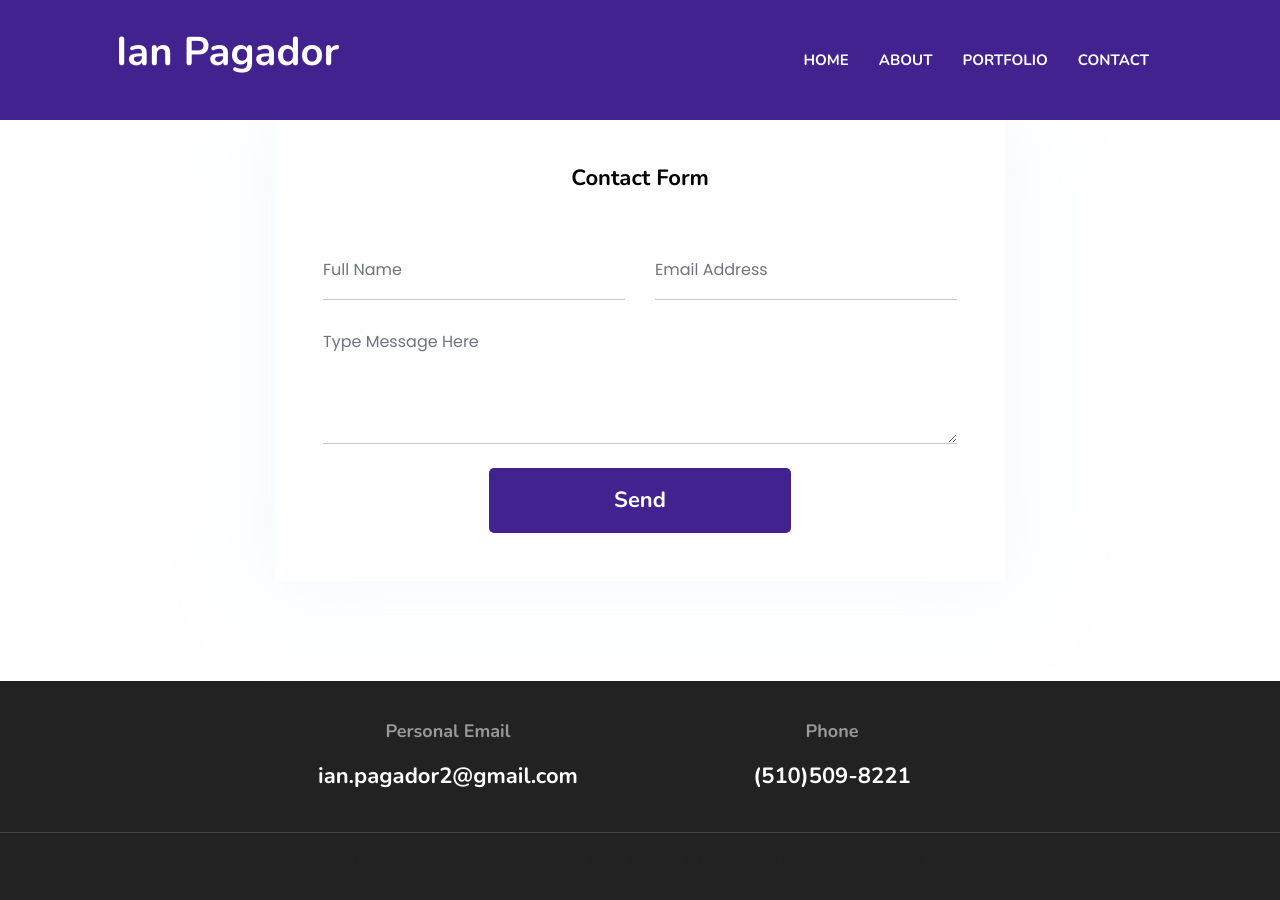
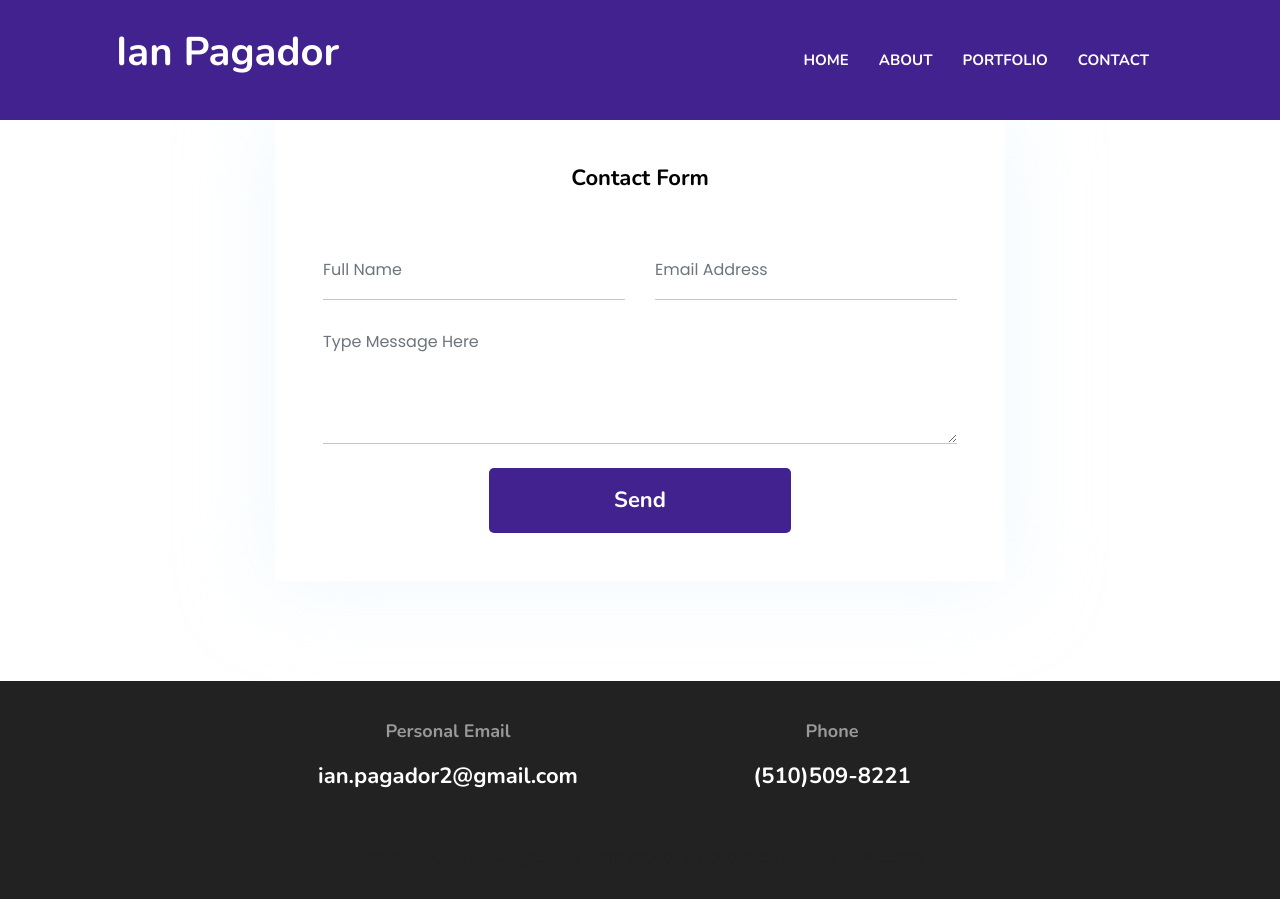
Before and after one commit to ianpagador/ianpagador.github.io, a Jekyll site: the page built from index.html, in a window 1280 px wide and 900 px high, scrolled down 3344 px. Built offline with Jekyll 4.4.1, drawn with Linux system fonts in a browser that asks for light colours.

Commit message:
Remove border-top class from footer copyright

```diff
--- a/_includes/footer.html
+++ b/_includes/footer.html
@@ -18,7 +18,7 @@
       </div>
     </div>
   </div>
-  <div class="footer-copyright border-top text-center border-dark">
+  <div class="footer-copyright text-center border-dark">
     <p class="mb-0 footer-cr">{{ site.data.settings.copyright | markdownify }}</p>
   </div>
 </footer>
```
